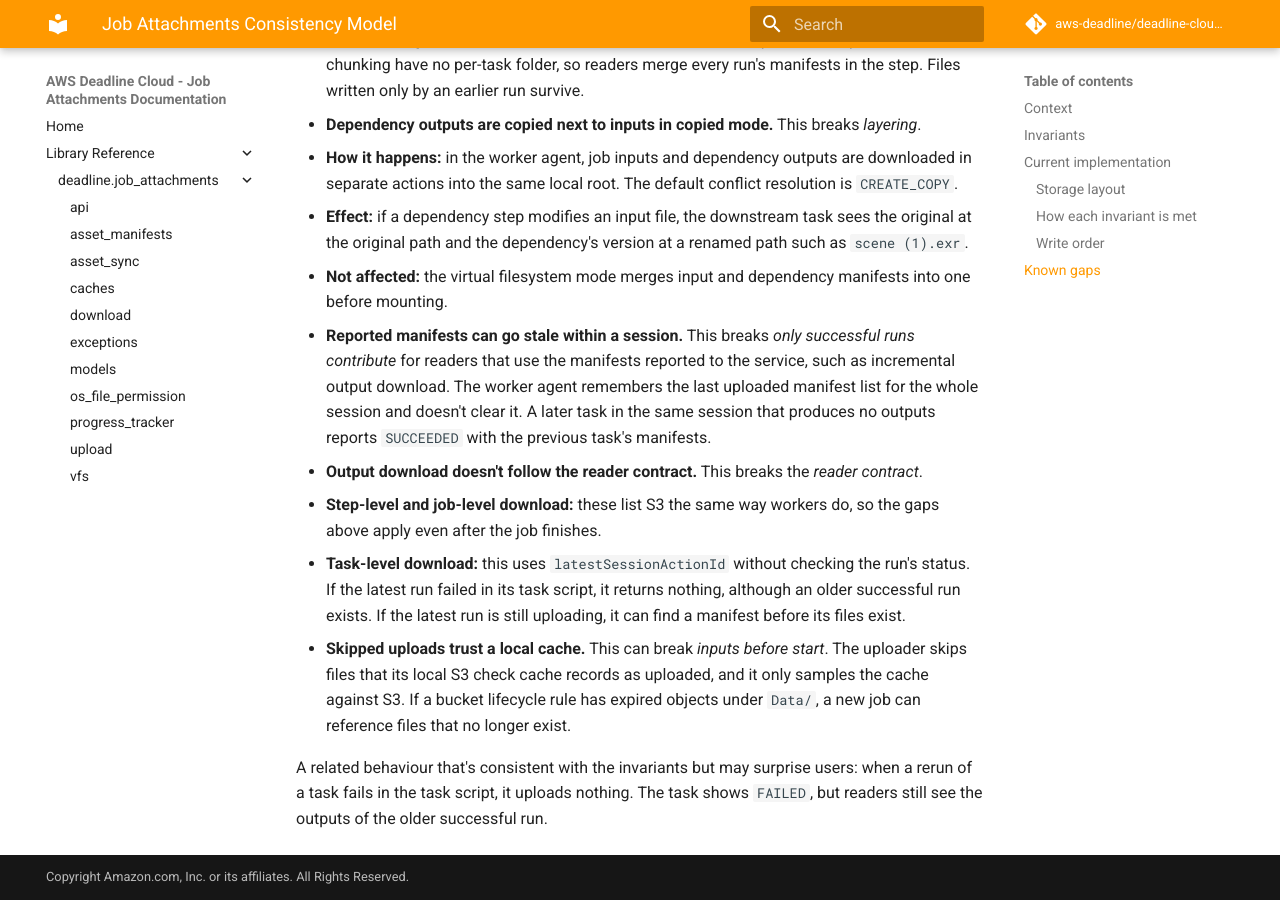
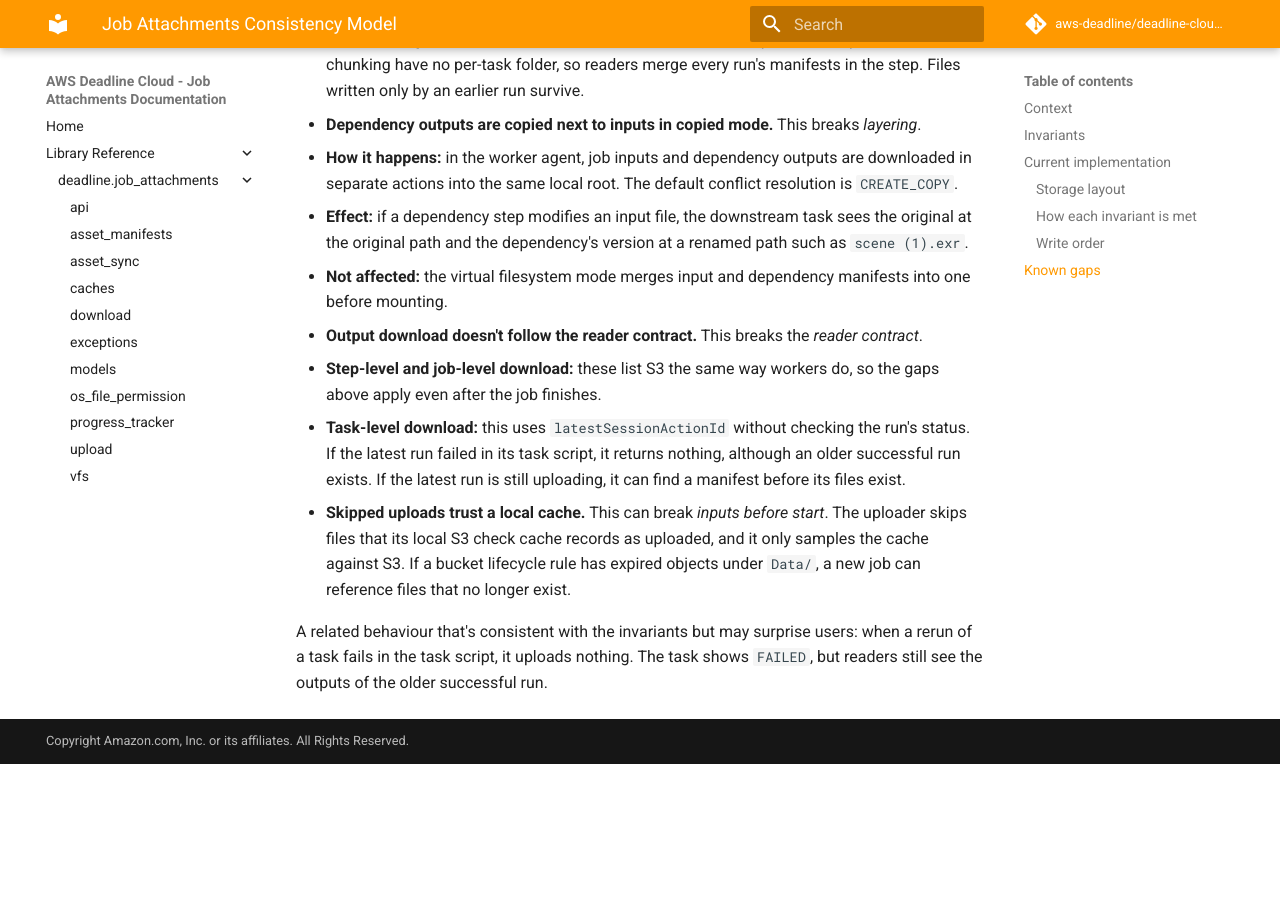
Before and after one commit to aws-deadline/deadline-cloud-job-attachments, an MkDocs documentation site: the page built from docs/design/consistency-model.md, in a window 1280 px wide and 900 px high, scrolled down 3747 px. Built offline with MkDocs 1.6.1 and Material for MkDocs 9.7.7, drawn with Linux system fonts in a browser that asks for light colours; comment, search, counter and statistics services are not loaded; after the commit the page ends 4511 px from its top, so only the background shows below that.

Commit message:
docs: move stale reported manifests to a worker agent issue
This is a worker agent bug rather than a consistency-model gap. Tracked
in aws-deadline/deadline-cloud-worker-agent#1128.

Signed-off-by: Stephen Crowe <6042774+crowecawcaw@users.noreply.github.com>

```diff
--- a/docs/design/consistency-model.md
+++ b/docs/design/consistency-model.md
@@ -78,7 +78,6 @@ For each asset root, the manifest is written before the files it references (`S3
   - **How it happens:** in the worker agent, job inputs and dependency outputs are downloaded in separate actions into the same local root. The default conflict resolution is `CREATE_COPY`.
   - **Effect:** if a dependency step modifies an input file, the downstream task sees the original at the original path and the dependency's version at a renamed path such as `scene (1).exr`.
   - **Not affected:** the virtual filesystem mode merges input and dependency manifests into one before mounting.
-- **Reported manifests can go stale within a session.** This breaks *only successful runs contribute* for readers that use the manifests reported to the service, such as incremental output download. The worker agent remembers the last uploaded manifest list for the whole session and doesn't clear it. A later task in the same session that produces no outputs reports `SUCCEEDED` with the previous task's manifests.
 - **Output download doesn't follow the reader contract.** This breaks the *reader contract*.
   - **Step-level and job-level download:** these list S3 the same way workers do, so the gaps above apply even after the job finishes.
   - **Task-level download:** this uses `latestSessionActionId` without checking the run's status. If the latest run failed in its task script, it returns nothing, although an older successful run exists. If the latest run is still uploading, it can find a manifest before its files exist.
```
